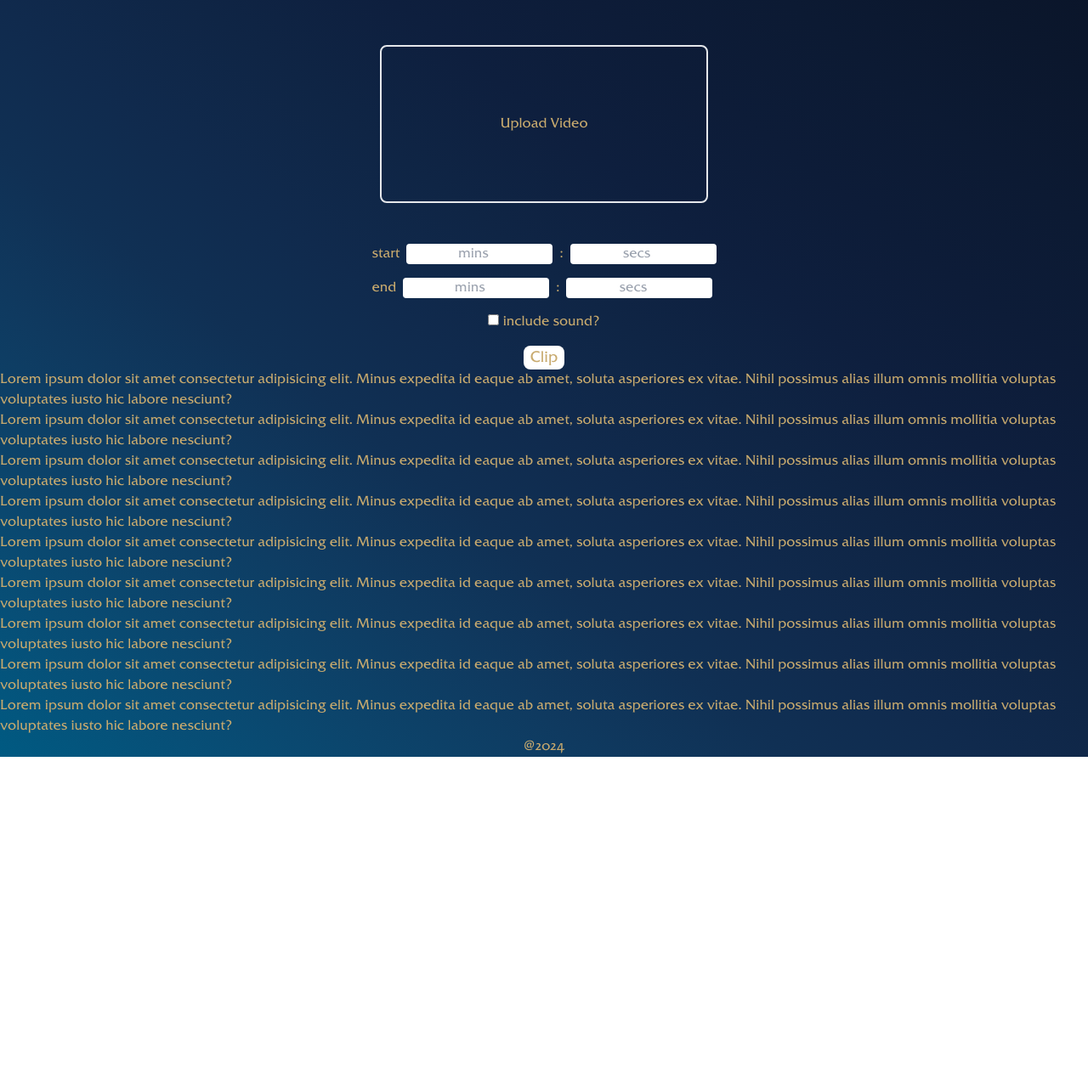
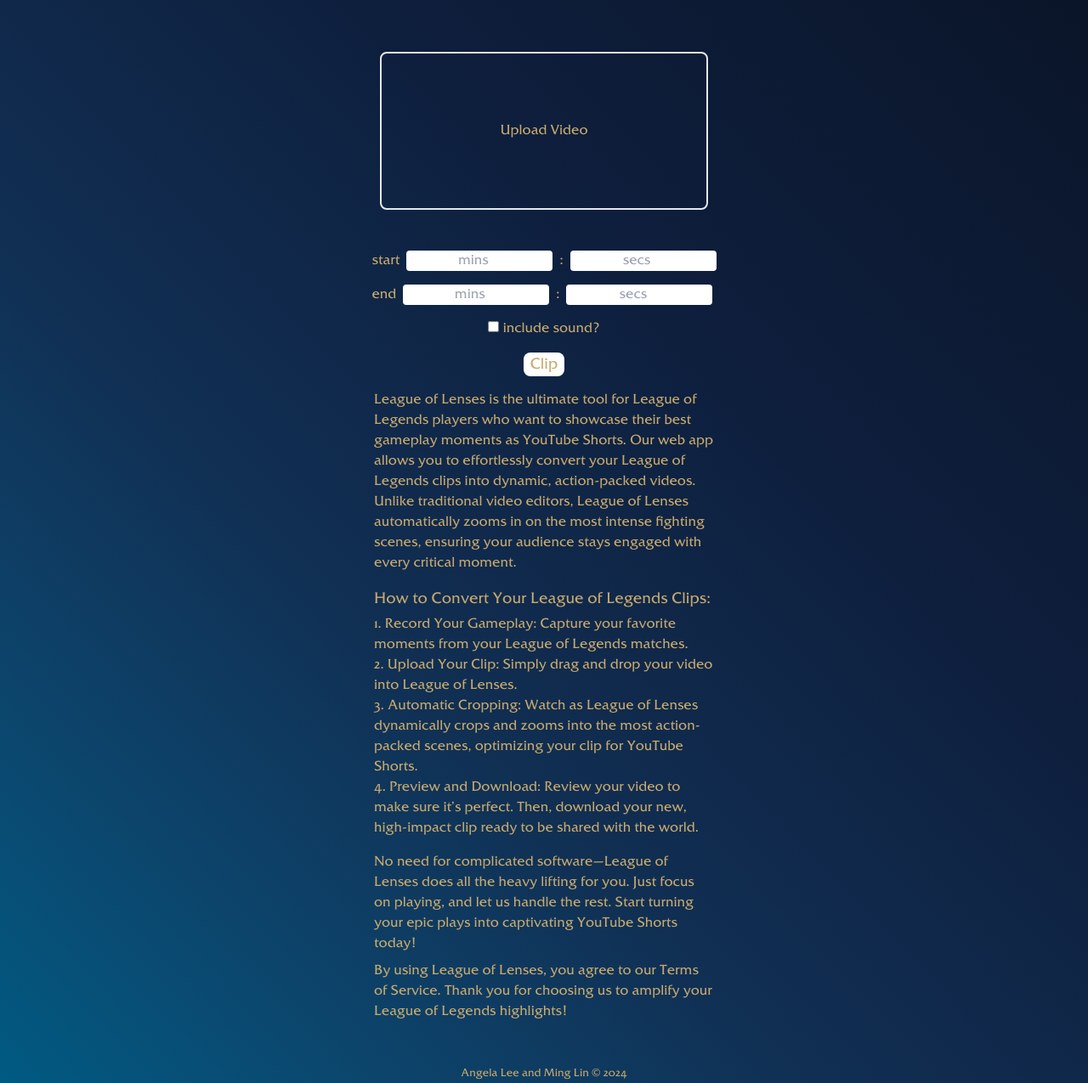
Before and after one commit to leeangela9/league-of-lenses, a website: page index.html in a window 1280 px wide. Shown: the part 83-1358 px from the top of the page at 85% size. Before the commit the page ends 974 px from the top, so only its background shows below. Drawn offline with nearby package versions, Linux system fonts and the light colour scheme.

Commit message:
added description

```diff
--- a/index.html
+++ b/index.html
@@ -1,5 +1,5 @@
 <!DOCTYPE html>
-<html lang="en">
+<html lang="en" class="bg-blue-gradient">
   <head>
     <meta charset="UTF-8" />
     <meta http-equiv="X-UA-Compatible" content="IE=edge" />
@@ -11,40 +11,29 @@
     <link href="./output.css" rel="stylesheet" />
   </head>
 
-  <body>
-    <div class="topcontainer ml-4 mt-8 mb-6 flex justify-center">
-      <div class="title">
+  <body class="relative h-full pb-10 bg-blue-gradient min-h-screen">
+    <!-- top: title, ... -->
+    <div class="topcontainer ml-4 mt-8 justify-center flex">
+      <div class="title mb-8">
         <h1 class="text-5xl">League of Lenses</h1>
       </div>
-      <div>
-        <img src="" alt="" />
-      </div>
-      <!-- <div class="logo">
-            <img src="howto.png" alt="studio ghibli icon" class="howto"> <a href="howto.html"></a>
-        </div> -->
     </div>
 
-    <!-- <div class="hero1 flex space-x-4 w-full justify-between mx-2">
-      <div class="boxes flex-1">
-        <video autoplay loop muted src="bad.mp4"></video>
-      </div>
-      <div class="boxes flex-1">
-            <img src="arrow.png" alt="" class="arrow">
-        </div>
-
-      <div class="boxes flex-1">
-        <video autoplay loop muted src="good.mp4"></video>
-      </div>
-    </div> -->
-
-    <div class="upload w-full">
-      <form
-        id="form"
-        class="flex flex-col space-y-4 mt-4 items-center "
+    <!-- main content -->
+    <div class="w-full items-center flex flex-col mb-8">
+      <!-- inputs -->
+      <form id="form" class="flex flex-col space-y-4 items-center">
+        <div>
+          <!-- file input -->
+          <div
+            class="hero2 rounded-lg w-[450px] h-[250px] p-8 text-center align-center"
+            id="v-container"
           >
-      <div >
-        <div class="hero2 rounded-lg w-[450px] h-[250px] p-8 text-center align-center " id="v-container">
-          <label for="input-file" id="drop-area" class="w-full h-full flex justify-center items-center flex-col border-2 border-solid rounded-lg cursor-pointer">
+            <label
+              for="input-file"
+              id="drop-area"
+              class="w-full h-full flex justify-center items-center flex-col border-2 border-solid rounded-lg cursor-pointer"
+            >
               <input
                 type="file"
                 name="input-file"
@@ -53,62 +42,81 @@
                 required
                 hidden
                 class="w-full h-full"
-            >
+              />
+
+              <!-- ? -->
               <div>
-              <!-- <div class="box">
-                <div
-                  id="loading-box"
-                  class="rounded-lg overflow-hidden w-full m-1 z-10 bg-black"
-                >
-                  loading
-                </div>
-              </div> -->
+                <!-- wait display -->
                 <div class="w-full hidden" id="loading-box">
                   <div class="loader"></div>
                   Loading
                 </div>
               </div>
+
+              <!-- video -->
               <div class="overflow-hidden">
-              <video src="" id="vid" autoplay muted loop class="hidden"></video>
+                <video
+                  src=""
+                  id="vid"
+                  autoplay
+                  muted
+                  loop
+                  class="hidden"
+                ></video>
               </div>
+
               <p
                 id="drop-txt"
                 class="text-md px-2 rounded-lg text-center cursor-pointer"
               >
                 Upload Video
               </p>
-            </div>
             </label>
           </div>
 
-        <div id="ddisplay" class="hidden rounded-lg bg-white px-2 hover:bg-sky-700 cursor-pointer">
+          <!-- </label> -->
+        </div>
+
+        <!-- download btn -->
+        <div
+          id="ddisplay"
+          class="hidden rounded-lg bg-white px-2 hover:bg-sky-700 cursor-pointer"
+        >
           <a href="" id="dbtn">download</a>
         </div>
+
+        <!-- time input -->
         <div id="time" class="space-y-4">
+          <!-- start time -->
           <div class="time1 flex flex-row space-x-2">
             <div class="flex-1 text-right"><h4>start</h4></div>
-            <div >
+
+            <!-- start min -->
+            <div>
               <input
                 type="number"
                 name="start-min"
                 placeholder="mins"
                 id="start-min"
-
               />
             </div>
+
+            <!-- : -->
             <div>
               <h4>:</h4>
             </div>
-            <div >
+
+            <!-- start sec -->
+            <div>
               <input
                 type="number"
                 name="start-sec"
                 placeholder="secs"
                 id="start-sec"
-
               />
             </div>
           </div>
+          <!-- end time -->
           <div class="time2 flex flex-row space-x-2">
             <div class="text-right"><h4>end</h4></div>
             <div>
@@ -119,9 +127,11 @@
                 id="end-min"
               />
             </div>
+
             <div>
               <h4>:</h4>
             </div>
+
             <div>
               <input
                 type="number"
@@ -132,73 +142,78 @@
             </div>
           </div>
         </div>
+
+        <!-- audio checkbox -->
         <div id="sound">
           <input type="checkbox" id="audio" name="audio" />
           <label>include sound?</label>
         </div>
+
+        <!-- submit btn -->
         <div
           id="submit"
           class="rounded-lg bg-white block px-2 hover:bg-sky-700 cursor-pointer"
         >
-          <button
-            type="submit"
-            class="text-lg hover:text-white cursor-pointer "
-          >Clip</button>
+          <button type="submit" class="text-lg hover:text-white cursor-pointer">
+            Clip
+          </button>
         </div>
       </form>
+
+      <!-- description -->
+      <div class="mt-4 w-[400px] text-left">
+        <p class="mb-4">
+          League of Lenses is the ultimate tool for League of Legends players
+          who want to showcase their best gameplay moments as YouTube Shorts.
+          Our web app allows you to effortlessly convert your League of Legends
+          clips into dynamic, action-packed videos. Unlike traditional video
+          editors, League of Lenses automatically zooms in on the most intense
+          fighting scenes, ensuring your audience stays engaged with every
+          critical moment.
+        </p>
+        <h2 class="text-lg mb-1">
+          How to Convert Your League of Legends Clips:
+        </h2>
+        <ol class="list-decimal list-inside mb-4">
+          <li>
+            Record Your Gameplay: Capture your favorite moments from your League
+            of Legends matches.
+          </li>
+          <li>
+            Upload Your Clip: Simply drag and drop your video into League of
+            Lenses.
+          </li>
+          <li>
+            Automatic Cropping: Watch as League of Lenses dynamically crops and
+            zooms into the most action-packed scenes, optimizing your clip for
+            YouTube Shorts.
+          </li>
+          <li>
+            Preview and Download: Review your video to make sure it’s perfect.
+            Then, download your new, high-impact clip ready to be shared with
+            the world.
+          </li>
+        </ol>
+        <p class="mb-2">
+          No need for complicated software—League of Lenses does all the heavy
+          lifting for you. Just focus on playing, and let us handle the rest.
+          Start turning your epic plays into captivating YouTube Shorts today!
+        </p>
+        <p>
+          By using League of Lenses, you agree to our Terms of Service. Thank
+          you for choosing us to amplify your League of Legends highlights!
+        </p>
       </div>
-    <div>
-      <div>
-        Lorem ipsum dolor sit amet consectetur adipisicing elit. Minus expedita
-        id eaque ab amet, soluta asperiores ex vitae. Nihil possimus alias illum
-        omnis mollitia voluptas voluptates iusto hic labore nesciunt?
-      </div>
-      <div>
-        Lorem ipsum dolor sit amet consectetur adipisicing elit. Minus expedita
-        id eaque ab amet, soluta asperiores ex vitae. Nihil possimus alias illum
-        omnis mollitia voluptas voluptates iusto hic labore nesciunt?
-      </div>
-      <div>
-        Lorem ipsum dolor sit amet consectetur adipisicing elit. Minus expedita
-        id eaque ab amet, soluta asperiores ex vitae. Nihil possimus alias illum
-        omnis mollitia voluptas voluptates iusto hic labore nesciunt?
-      </div>
-      <div>
-        Lorem ipsum dolor sit amet consectetur adipisicing elit. Minus expedita
-        id eaque ab amet, soluta asperiores ex vitae. Nihil possimus alias illum
-        omnis mollitia voluptas voluptates iusto hic labore nesciunt?
-      </div>
-      <div>
-        Lorem ipsum dolor sit amet consectetur adipisicing elit. Minus expedita
-        id eaque ab amet, soluta asperiores ex vitae. Nihil possimus alias illum
-        omnis mollitia voluptas voluptates iusto hic labore nesciunt?
-      </div>
-      <div>
-        Lorem ipsum dolor sit amet consectetur adipisicing elit. Minus expedita
-        id eaque ab amet, soluta asperiores ex vitae. Nihil possimus alias illum
-        omnis mollitia voluptas voluptates iusto hic labore nesciunt?
     </div>
 
-      <div>
-        Lorem ipsum dolor sit amet consectetur adipisicing elit. Minus expedita
-        id eaque ab amet, soluta asperiores ex vitae. Nihil possimus alias illum
-        omnis mollitia voluptas voluptates iusto hic labore nesciunt?
-      </div>
-      <div>
-        Lorem ipsum dolor sit amet consectetur adipisicing elit. Minus expedita
-        id eaque ab amet, soluta asperiores ex vitae. Nihil possimus alias illum
-        omnis mollitia voluptas voluptates iusto hic labore nesciunt?
-      </div>
+    <!-- footer -->
+    <footer
+      id="footer"
+      class="absolute left-0 bottom-0 w-full text-center mt-2"
+    >
+      <small>Angela Lee and Ming Lin © 2024</small>
+    </footer>
 
-      <div>
-        Lorem ipsum dolor sit amet consectetur adipisicing elit. Minus expedita
-        id eaque ab amet, soluta asperiores ex vitae. Nihil possimus alias illum
-        omnis mollitia voluptas voluptates iusto hic labore nesciunt?
-      </div>
-    </div>
-    <div class="text-center">
-      <h5>@2024</h5>
-    </div>
     <script src="index.js"></script>
     <script src="https://cdn.jsdelivr.net/npm/axios/dist/axios.min.js"></script>
   </body>
--- a/style.css
+++ b/style.css
@@ -11,7 +11,7 @@
   /* font-family: sans-serif; */
   font-family: "Friz Quadrata", serif;
   color: #c8aa6e;
-  background-image: linear-gradient(
+  /* background-image: linear-gradient(
     to left bottom,
     #0a1428,
     #0b172d,
@@ -25,7 +25,7 @@
     #0c446b,
     #074f77,
     #005a82
-  );
+  ); */
 }
 
 input[type="number"] {
@@ -93,3 +93,10 @@
     transform: rotate(1turn);
   }
 }
+/* ol {
+  list-style-type: decimal;
+}
+li {
+  display: list-item;
+  list-style-position: inside;
+} */
--- a/tailwind.config.js
+++ b/tailwind.config.js
@@ -2,7 +2,12 @@
 module.exports = {
   content: ["*.{html,js}"],
   theme: {
-    extend: {},
+    extend: {
+      backgroundImage: {
+        "blue-gradient":
+          "linear-gradient(to left bottom, #0a1428, #0b172d, #0c1a33, #0d1c38, #0e1f3e, #0f2545, #102a4d, #103054, #0f3a60, #0c446b, #074f77, #005a82)",
+      },
+    },
   },
   plugins: [],
 };
```
Also changed, not shown: output.css. Lines whose indentation alone changed are shown as unchanged.
